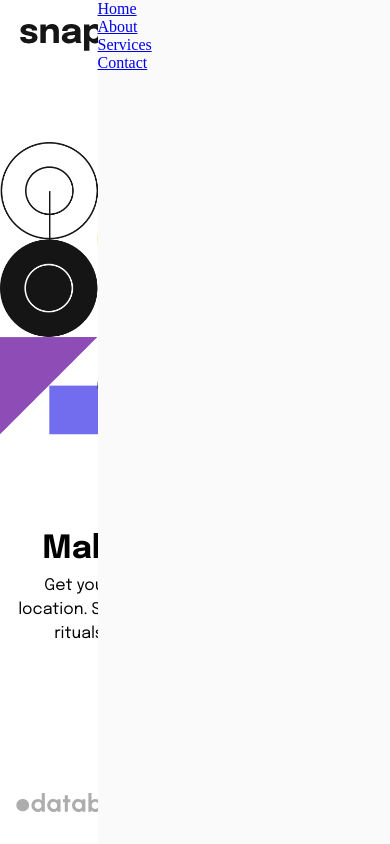
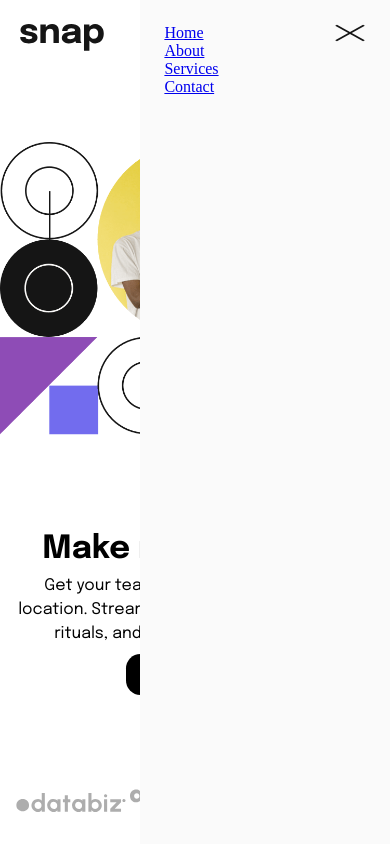
Before and after one commit to SebastianLaka/Intro-section-with-dropdown-navigation, a plain HTML site: page index.html in a window 390 px wide. Drawn offline with Linux system fonts and the light colour scheme.

Commit message:
Add icon to menu and change padding

```diff
--- a/index.html
+++ b/index.html
@@ -21,6 +21,7 @@
                 <img src="./img/icon-menu.svg" alt="Hamburger icon for nav at mobile">
             </button>
         <div class="nav-container">
+            <img src="./img/icon-close-menu.svg" alt="" class="nav-container__close-icon">
             <ul class="nav-links">
                 <li class="nav-links__item"><a href="#">Home</a></li>
                 <li class="nav-links__item"><a href="#">About</a></li>
--- a/sass/_small-size.scss
+++ b/sass/_small-size.scss
@@ -14,7 +14,7 @@
     .nav {
       display: flex;
       justify-content: space-between;
-      position: relative;
+
       width: 100%;
       padding: 0 1.25em;
       &__hamburger-icon {
@@ -23,15 +23,20 @@
         cursor: pointer;
       }
       .nav-container {
-
+        display: flex;
+        flex-direction: row-reverse;
+        justify-content: space-between;
         position: fixed;
-        left: 25%;
+        left: 36%;
         right: 0;
         top: 0;
         bottom: 0;
         background-color: $primary-White;
-        .nav-links {
-          width: 75%;
+        padding: 1.5em;
+        // transform: translateX(-500px);
+        &__close-icon{
+          width: 2em;
+          height: 1.125em;
         }
       }
     }
```
Also changed, not shown: css/style.css, 1 other file.
